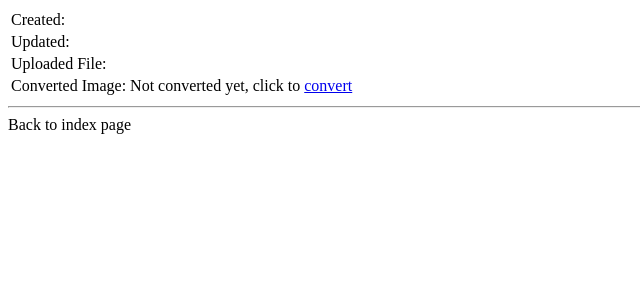
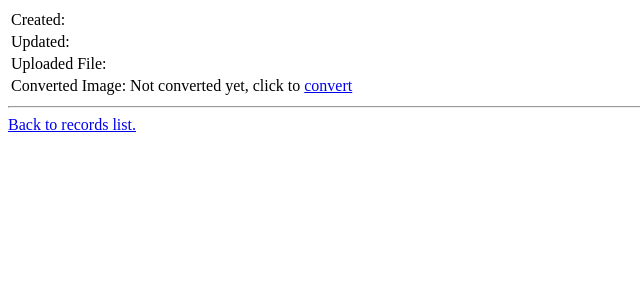
Before and after one commit to pbuller212/recognition, a Django app: template templates/record.html in a window 1280 px wide. Shown: the top 300 px of the page, without its empty margins (0-640 px from the left). Run offline with Django 3.2, Linux system fonts and the light colour scheme; the template is opened without the code that fills it, so the values that code supplies are empty.

Commit message:
fixed issue with url not showing.

```diff
--- a/templates/index.html
+++ b/templates/index.html
@@ -14,6 +14,4 @@
   {% endfor %}
 </ul>
 
-<a hef="{% url 'index' %}">Back to index page</a>
-
 {% endblock content %}
--- a/templates/record.html
+++ b/templates/record.html
@@ -28,10 +28,9 @@
     </tr>
 </table>
 
-
-
-
-<hr/>
-<a hef="{% url 'index' %}">Back to index page</a>
+<hr />
+<div>
+<a href="{% url 'index' %}">Back to records list.</a> <br/>
+</div
 
 {% endblock content %}
```
